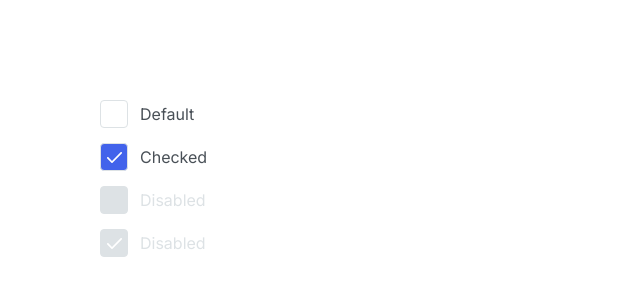
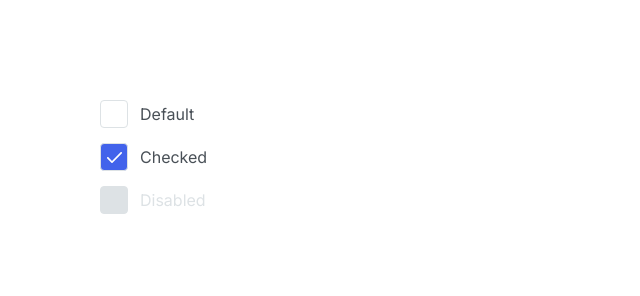
Before and after one commit to js-tasks-ru/htmlcss-20230411_valentina-471094, a website: page 07-lection5/01-checkbox/index.html in a window 1280 px wide. Shown: the top 296 px of the page, 0-640 px from the left. Drawn offline with Linux system fonts and the light colour scheme.

Commit message:
dz6-1-checkbox

```diff
--- a/07-lection5/01-checkbox/index.html
+++ b/07-lection5/01-checkbox/index.html
@@ -40,17 +40,6 @@
                 <div class="checkbox__label">Disabled</div>
             </div>
         </label>
-        <label class="checkbox">
-            <input class="checkbox__source" type="checkbox" disabled checked>
-            <div class="checkbox__state">
-                <div class="checkbox__trigger">
-                    <svg class="checkbox__icon">
-                        <use href="../../assets/images/icons.svg#check"></use>
-                    </svg>
-                </div>
-                <div class="checkbox__label">Disabled</div>
-            </div>
-        </label>
     </div>
     </body>
 </html>
```
